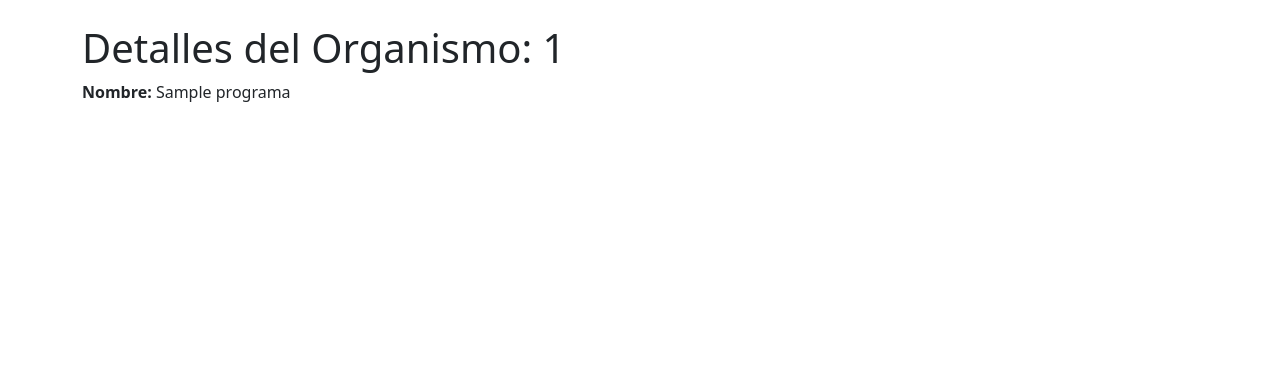
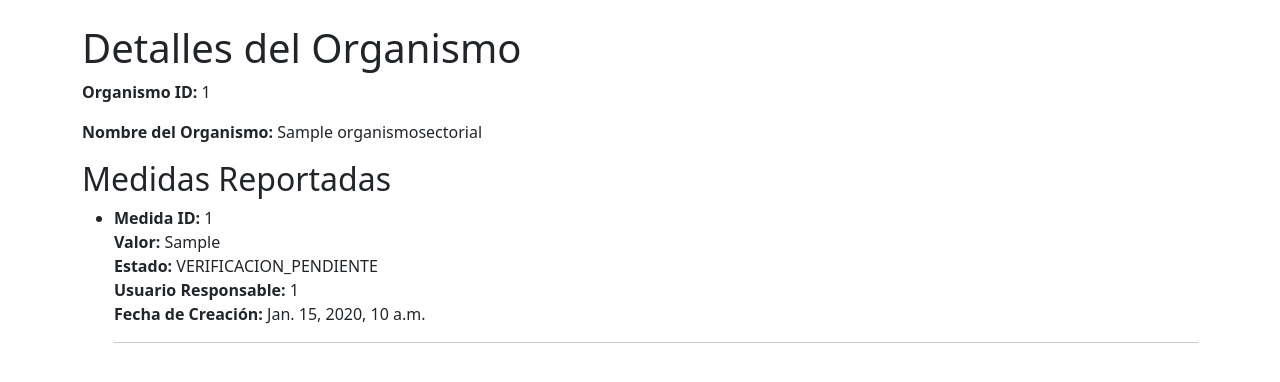
Before and after one commit to seba2305/gruposiete, a Django app: template app/templates/detalle_organismo.html in a window 1280 px wide. Shown: the top 382 px of the page. Run offline with Django 5.2, Linux system fonts and the light colour scheme; tables that the repository leaves empty hold one stand-in row (values such as "Sample post"); the template is opened without the code that fills it: values that come from a table or form of the project are taken from there, most other values are stand-ins (such as "Sample title", 1, 10 or a date in 2020); parts of the project's set-up code (start-up, migrations or seed data) failed here and were passed over.

Commit message:
fix: views.py, detalle_organismo.html se corrige template y logica del detalle de organismo, ahora se visualizan

```diff
--- a/app/templates/detalle_organismo.html
+++ b/app/templates/detalle_organismo.html
@@ -1,21 +1,27 @@
 {% extends 'base.html' %}
 
 {% block content %}
-<h1>Detalles del Organismo: {{ organismo.id_os }}</h1>
-<p><strong>Nombre:</strong> {{ programa.nombre }}</p>
+<h1>Detalles del Organismo</h1>
 
+{% if medidas_reportadas %}
+    <p><strong>Organismo ID:</strong> {{ medidas_reportadas.0.id_os_id }}</p>
+    <p><strong>Nombre del Organismo:</strong> {{ medidas_reportadas.0.id_os.nombre }}</p>
 
-<!--
-<h2>Módulos</h2>
-<ul>
-    {% for modulo in modulos %}
-    <li>{{ modulo.nombre_modulo }} ({{ modulo.cantidad_horas }} horas)</li>
-    {% endfor %}
-</ul>
-
-
-
--->
-
+    <h2>Medidas Reportadas</h2>
+    <ul>
+        {% for medida in medidas_reportadas %}
+        <li>
+            <strong>Medida ID:</strong> {{ medida.id_medida_id }}<br>
+            <strong>Valor:</strong> {{ medida.valor }}<br>
+            <strong>Estado:</strong> {{ medida.estado }}<br>
+            <strong>Usuario Responsable:</strong> {{ medida.id_usuario_id }}<br>
+            <strong>Fecha de Creación:</strong> {{ medida.created_at }}
+        </li>
+        <hr>
+        {% endfor %}
+    </ul>
+{% else %}
+    <p>No hay medidas reportadas para este organismo.</p>
+{% endif %}
 
 {% endblock %}
```
Also changed, not shown: app/views.py (+8 -3 lines).
